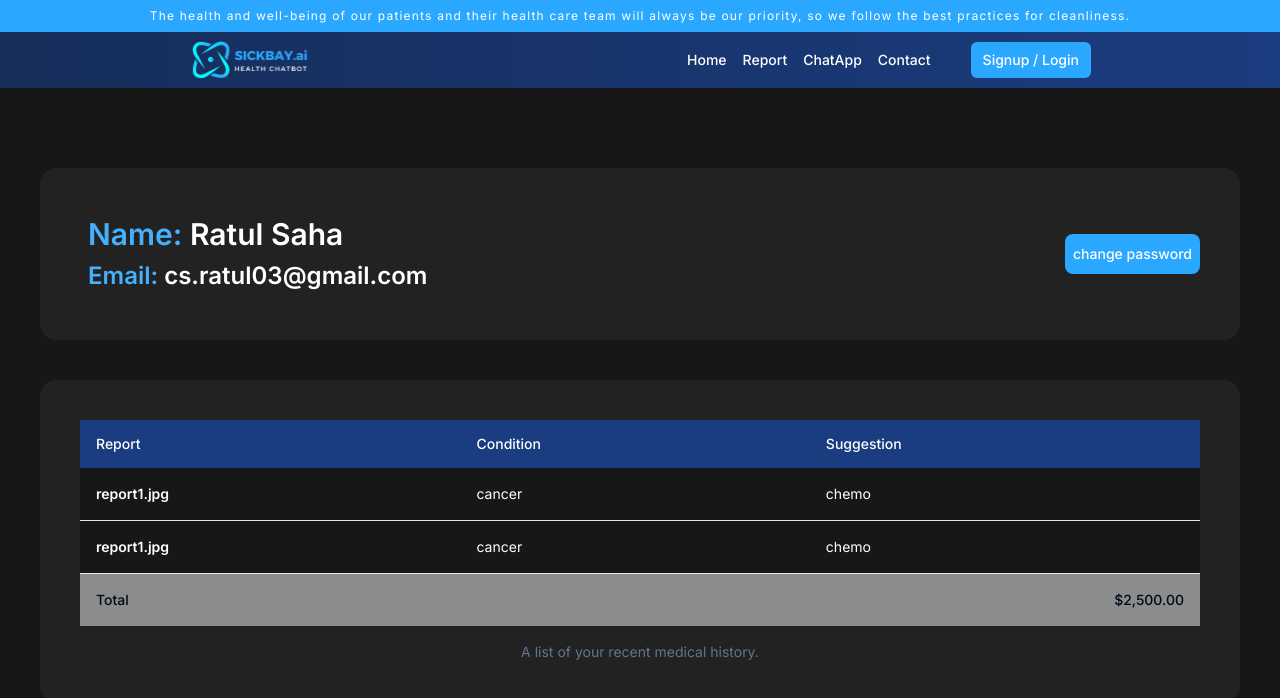
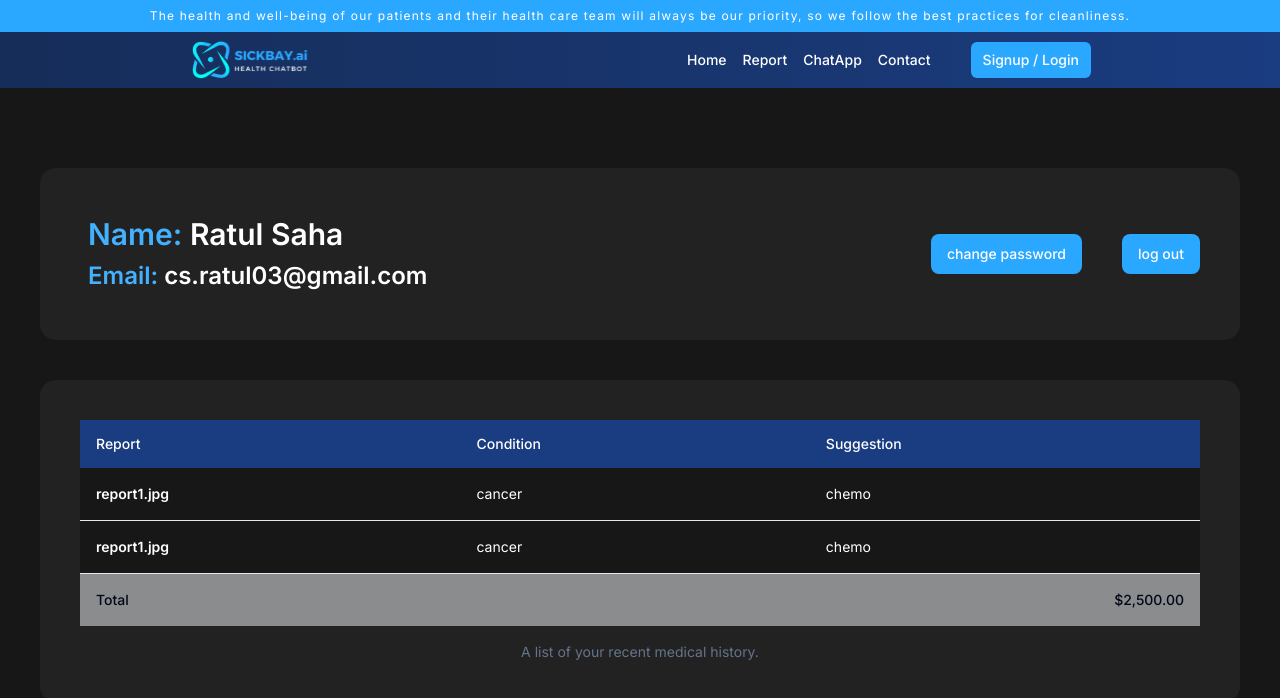
Before and after one commit to 4202-tsefkcaH/Sickbay.ai-Client, a Next.js app: page /en/history in a window 1280 px wide. Shown: the top 698 px of the page. Built offline with nearby package versions, Linux system fonts and the light colour scheme.

Commit message:
add logout

```diff
--- a/src/app/[locale]/contact/page.tsx
+++ b/src/app/[locale]/contact/page.tsx
@@ -71,7 +71,7 @@ export default function Contact() {
                                 <Input id="email" placeholder="Enter email" className=" bg-[#171717] rounded-2xl text-white border-none" value={contact.email} onChange={(e) => setContact({...contact, email:e.target.value})} required/>
                             </div>
                             <div className="space-y-1">
-                                <Label htmlFor="subject" className="text-white">Email</Label>
+                                <Label htmlFor="subject" className="text-white">Subject</Label>
                                 <Input id="subject" placeholder="Enter subject" className=" bg-[#171717] rounded-2xl text-white border-none" value={contact.subject} onChange={(e) => setContact({...contact, subject:e.target.value})} required/>
                             </div>
                             <div className="space-y-1">
--- a/src/app/[locale]/history/page.tsx
+++ b/src/app/[locale]/history/page.tsx
@@ -10,10 +10,17 @@ import {
     TableHeader,
     TableRow,
   } from "@/components/ui/table"
+  import { useRouter } from "next/navigation";
   import { Button } from "@/components/ui/button";
 
 
 const History = () => {
+  const router = useRouter();
+
+    const logOut = () => {
+        localStorage.clear();
+        router.push("/");
+    }
 	return (
 		<div className="min-h-[100vh] w-[100vw] bg-[#171717]">
 			<Navbar/>
@@ -23,8 +30,9 @@ const History = () => {
                         <h1 className="text-3xl text-white font-semibold m-2"><span className="text-[#44B1FF]">Name:</span> Ratul Saha</h1>
                         <h1 className="text-2xl text-white font-semibold m-2"><span className="text-[#44B1FF]">Email:</span> cs.ratul03@gmail.com</h1>
                     </div>
-                    <div className="flex justify-center items-center">
-                        <Button className="bg-[#2AA7FF] text-white p-2 rounded-lg">change password</Button>
+                    <div className="flex justify-around items-center gap-10">
+                        <Button className="bg-[#2AA7FF] text-white p-4 rounded-lg">change password</Button>
+                        <Button onClick={logOut} className="bg-[#2AA7FF] text-white p-4 rounded-lg">log out</Button>
                     </div>
 
                 </div>
```
